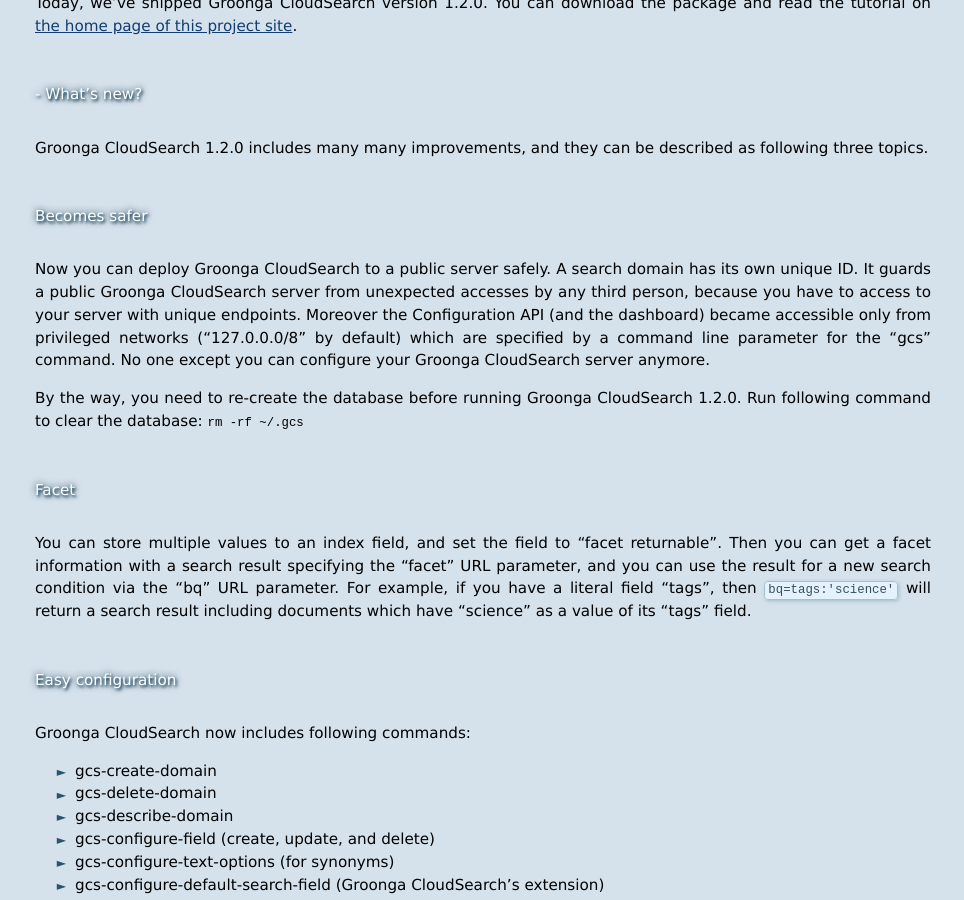
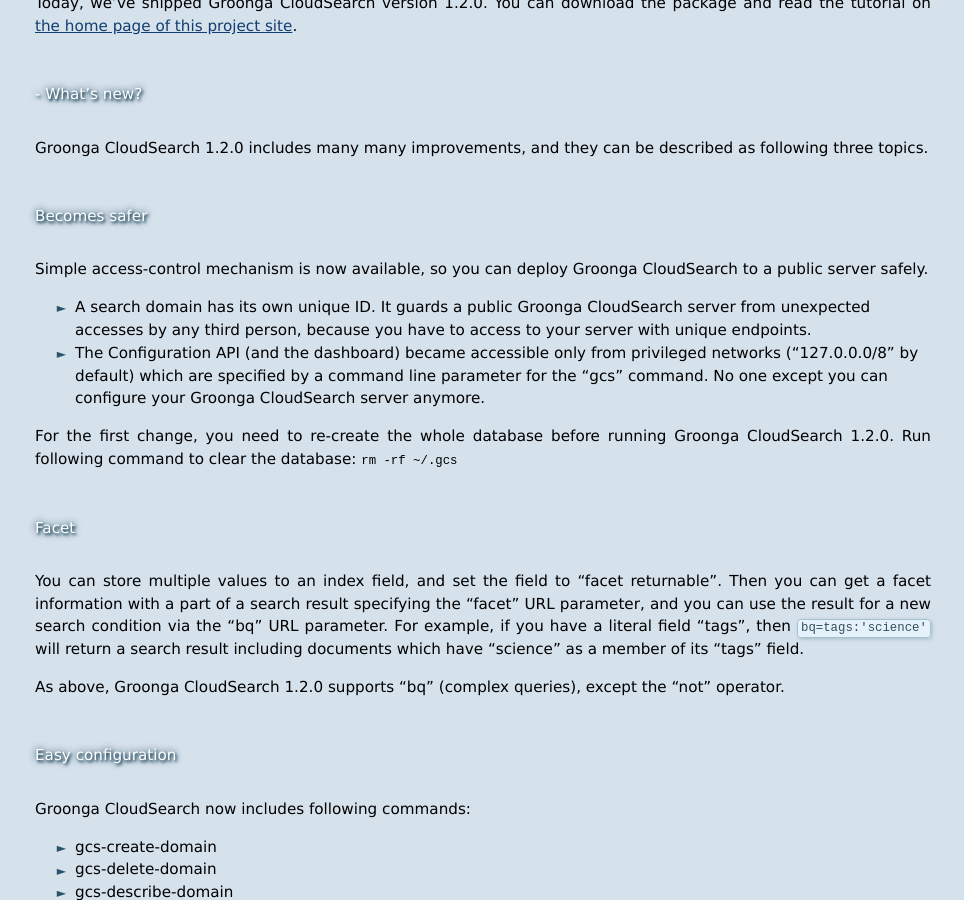
Before and after one commit to groonga/gcs.groonga.org, a Jekyll site: the page built from _posts/2012-08-29-1.2.0-release.md, in a window 1280 px wide and 900 px high, scrolled down 385 px. Shown: the whole window, without its empty margins (157-1121 px from the left). Built offline with Jekyll 4.4.1, drawn with Linux system fonts in a browser that asks for light colours; comment, search, counter and statistics services are not loaded.

Commit message:
Update release announcement of 1.2.0

```diff
--- a/_posts/2012-08-29-1.2.0-release.md
+++ b/_posts/2012-08-29-1.2.0-release.md
@@ -4,21 +4,45 @@
 description: We've shipped Groonga CloudSearch version 1.2.0. New features come with the release!
 ---
 
-Today, we've shipped Groonga CloudSearch version 1.2.0. You can download the package and read the tutorial on [the home page of this project site](/).
+Today, we've shipped Groonga CloudSearch version 1.2.0. You can download
+the package and read the tutorial on [the home page of this project site](/).
 
 ### What's new?
 
-Groonga CloudSearch 1.2.0 includes many many improvements, and they can be described as following three topics.
+Groonga CloudSearch 1.2.0 includes many many improvements, and they can be
+described as following three topics.
 
 #### Becomes safer
 
-Now you can deploy Groonga CloudSearch to a public server safely. A search domain has its own unique ID. It guards a public Groonga CloudSearch server from unexpected accesses by any third person, because you have to access to your server with unique endpoints. Moreover the Configuration API (and the dashboard) became accessible only from privileged networks ("127.0.0.0/8" by default) which are specified by a command line parameter for the "gcs" command. No one except you can configure your Groonga CloudSearch server anymore.
+Simple access-control mechanism is now available, so you can deploy Groonga
+CloudSearch to a public server safely.
 
-By the way, you need to re-create the database before running Groonga CloudSearch 1.2.0. Run following command to clear the database: <kbd>rm -rf ~/.gcs</kbd>
+ * A search domain has its own unique ID.
+   It guards a public Groonga CloudSearch server from unexpected accesses
+   by any third person, because you have to access to your server with
+   unique endpoints.
+ * The Configuration API (and the dashboard) became accessible only from
+   privileged networks ("127.0.0.0/8" by default) which are specified by
+   a command line parameter for the "gcs" command. No one except you can
+   configure your Groonga CloudSearch server anymore.
+
+For the first change, you need to re-create the whole database before running
+Groonga CloudSearch 1.2.0.
+Run following command to clear the database: <kbd>rm -rf ~/.gcs</kbd>
 
 #### Facet
 
-You can store multiple values to an index field, and set the field to "facet returnable". Then you can get a facet information with a search result specifying the "facet" URL parameter, and you can use the result for a new search condition via the "bq" URL parameter. For example, if you have a literal field "tags", then <code>bq=tags:'science'</code> will return a search result including documents which have "science" as a value of its "tags" field.
+You can store multiple values to an index field, and set the field to
+"facet returnable".
+Then you can get a facet information with a part of a search result specifying
+the "facet" URL parameter, and you can use the result for a new search
+condition via the "bq" URL parameter.
+For example, if you have a literal field "tags", then
+<code>bq=tags:'science'</code> will return a search result including
+documents which have "science" as a member of its "tags" field.
+
+As above, Groonga CloudSearch 1.2.0 supports "bq" (complex queries), except
+the "not" operator.
 
 #### Easy configuration
 
@@ -32,8 +56,11 @@
  * gcs-configure-default-search-field (Groonga CloudSearch's extension)
  * gcs-post-sdf
 
-So, you can setup your search domains only with command line tools. You don't have to use the configuration API via HTTP anymore, for basic usecases.
+So, you can setup your search domains only with command line tools.
+You don't have to use the configuration API via HTTP anymore, for basic
+usecases.
 
 ### Sample implementation
 
-[Norema search (node reference manual search)](https://github.com/nroonga/norema) is now downloadable, it's an example application of Groonga CloudSearch. It will help you to build Web applications with Groonga CloudSearch.
+[Norema search (node reference manual search)](https://github.com/nroonga/norema) is now downloadable, it's an example application of Groonga CloudSearch.
+It will help you to build Web applications with Groonga CloudSearch.
```
